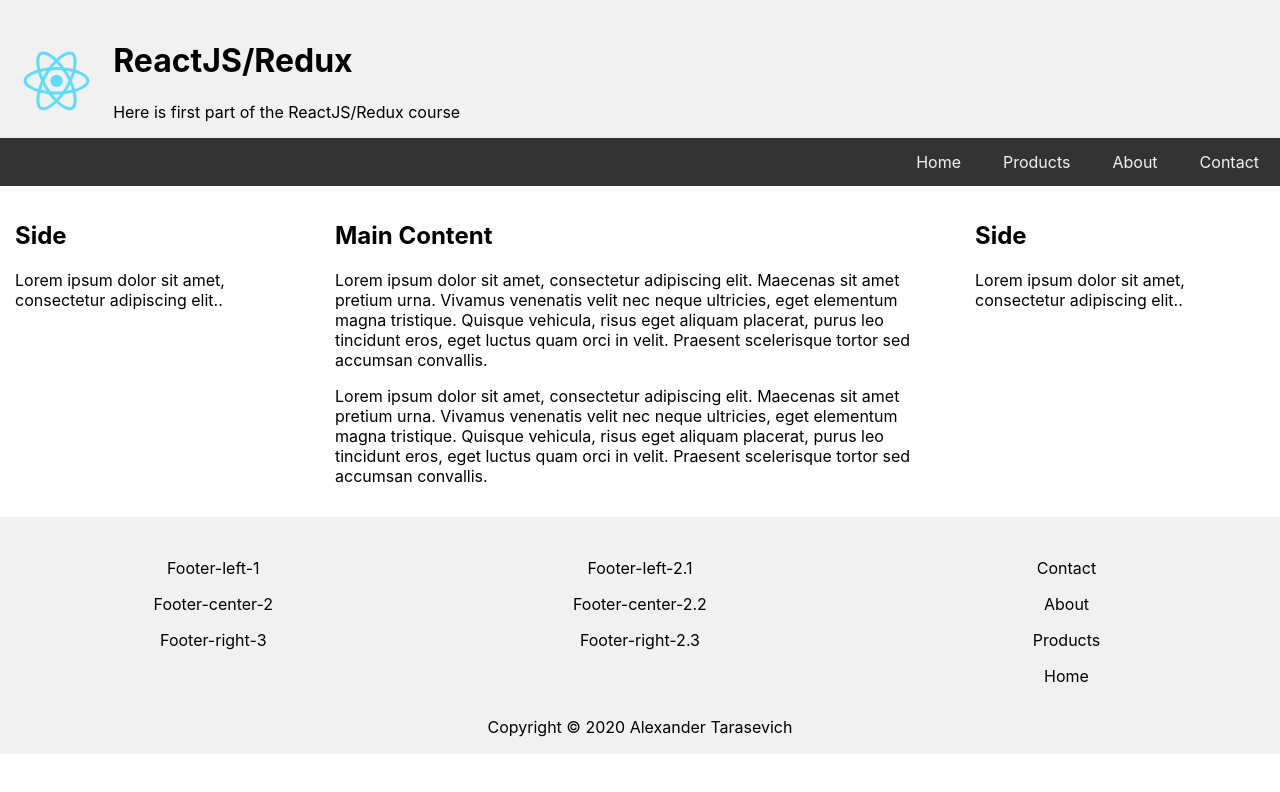
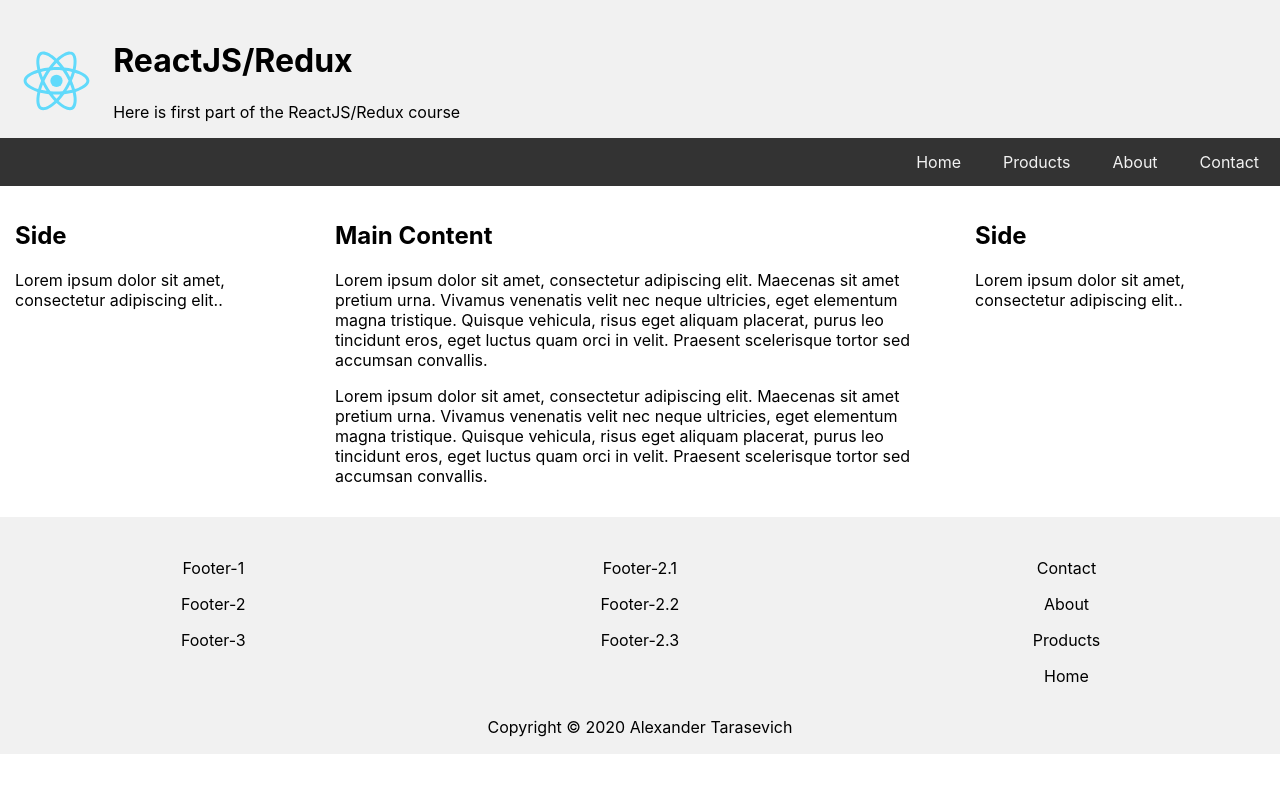
Before and after one commit to kano-kenji/react-first, a React (Create React App) app: page / in a window 1280 px wide. Shown: the top 792 px of the page. Built offline with nearby package versions, Linux system fonts and the light colour scheme.

Commit message:
Home work for Lesson 2 (Transfer props to components). Some changes in description

```diff
--- a/src/App.js
+++ b/src/App.js
@@ -7,8 +7,8 @@ import Footer from "./components/Footer/Footer";
 function App() {
     const topMenu = ['Contact', 'About', 'Products', 'Home'];
     const footerMenu = [
-        ['Footer-left-1', 'Footer-center-2', 'Footer-right-3'],
-        ['Footer-left-2.1', 'Footer-center-2.2', 'Footer-right-2.3'],
+        ['Footer-1', 'Footer-2', 'Footer-3'],
+        ['Footer-2.1', 'Footer-2.2', 'Footer-2.3'],
         ['Contact', 'About', 'Products', 'Home'],
     ];
     const copyright = 'Copyright © ' + (new Date).getFullYear() + ' Alexander Tarasevich';
```
